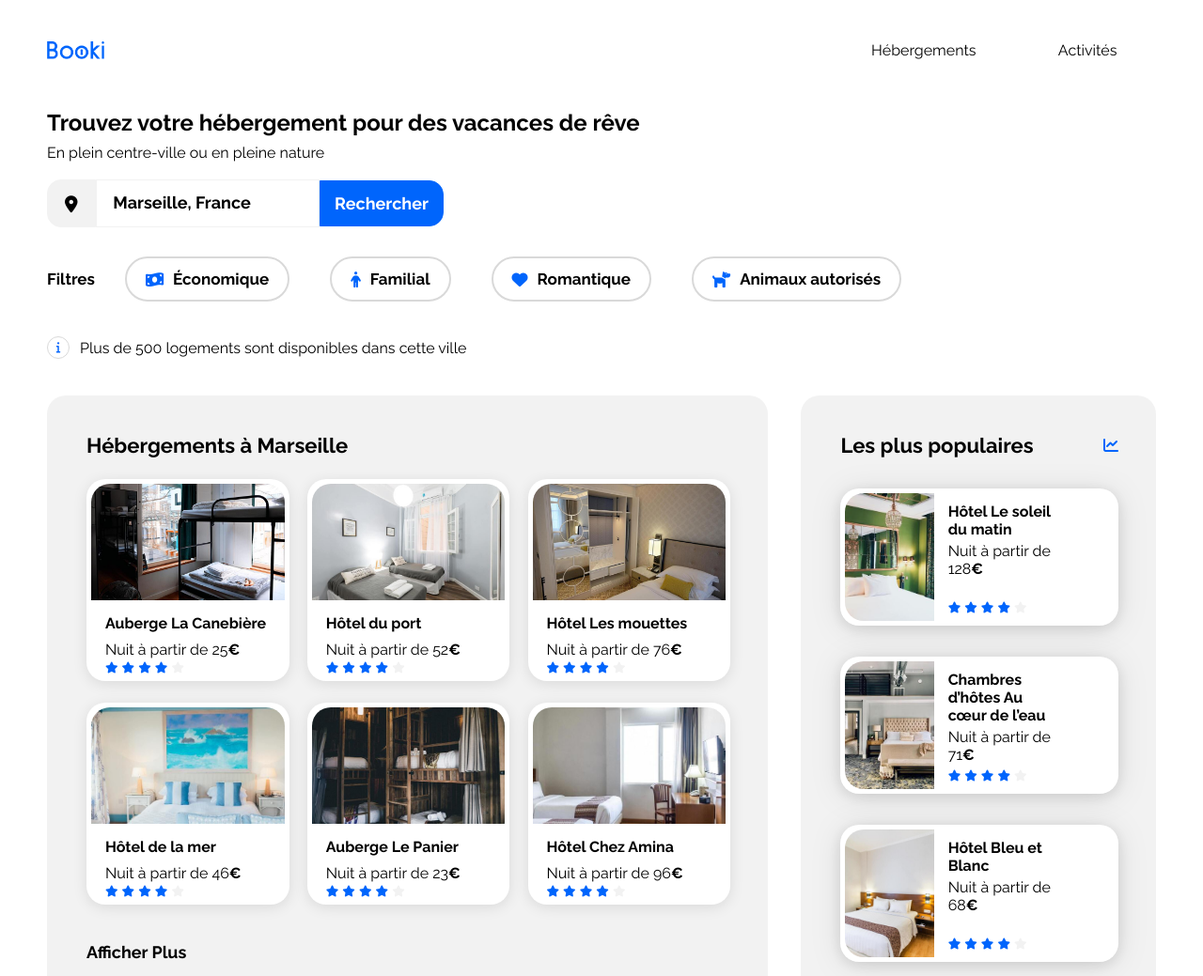
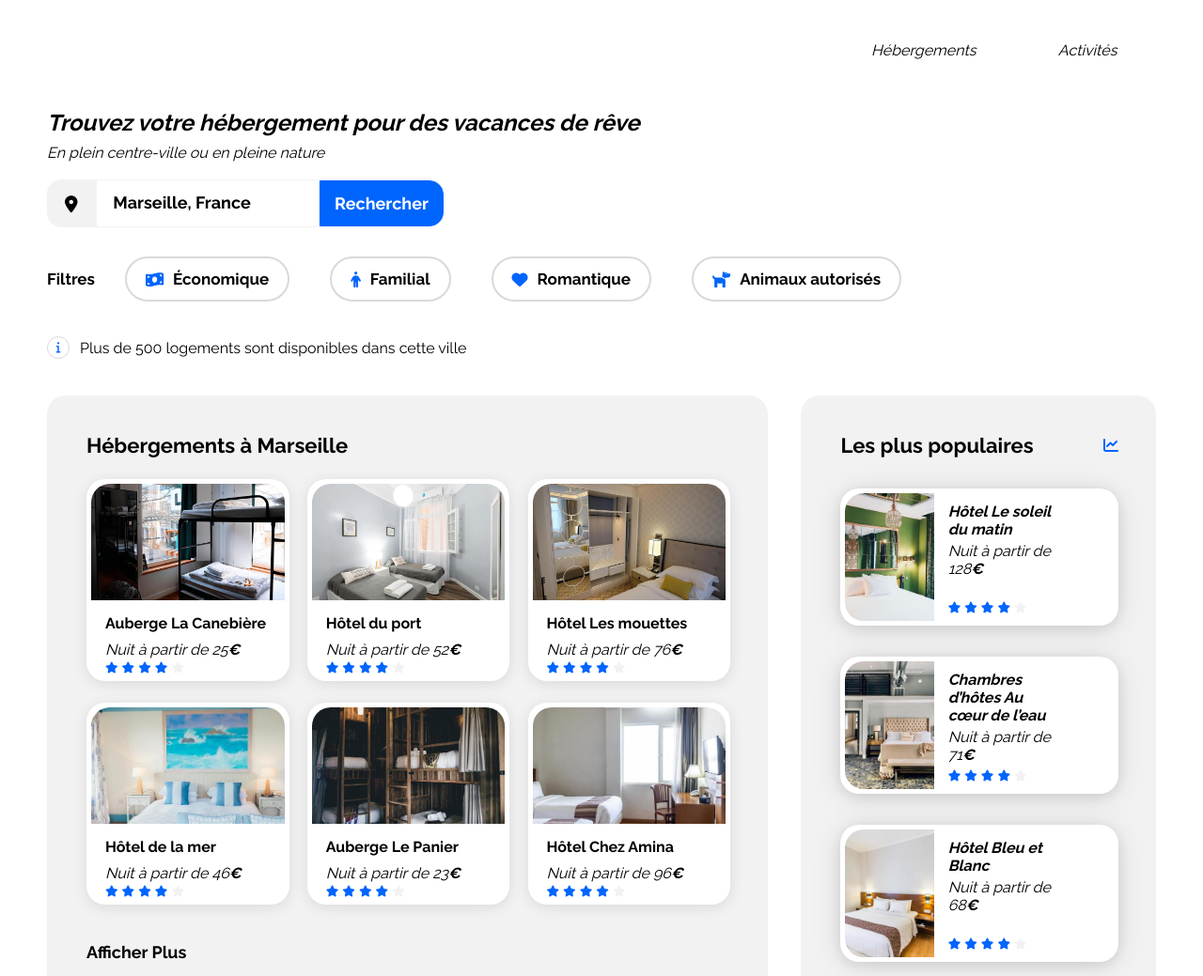
Before and after one commit to KuramaMr/Projet-3, a plain HTML site: page index.html in a window 1280 px wide. Shown: the top 1039 px of the page at 94% size. Drawn offline with Linux system fonts and the light colour scheme.

Commit message:
Update index.html

```diff
--- a/index.html
+++ b/index.html
@@ -21,7 +21,7 @@
 
         <header>
             <nav>
-                <img src="images/logo/Booki.png" title="Logo Booki">
+                <i/mg src="images/logo/Booki.png" title="Logo Booki">
                 <div class="nav">
                     <a href="#hebergementsPopulaires" class="navBarhebergements">Hébergements</a>
                     <a href="#activitesMarseille">Activités</a>
```
